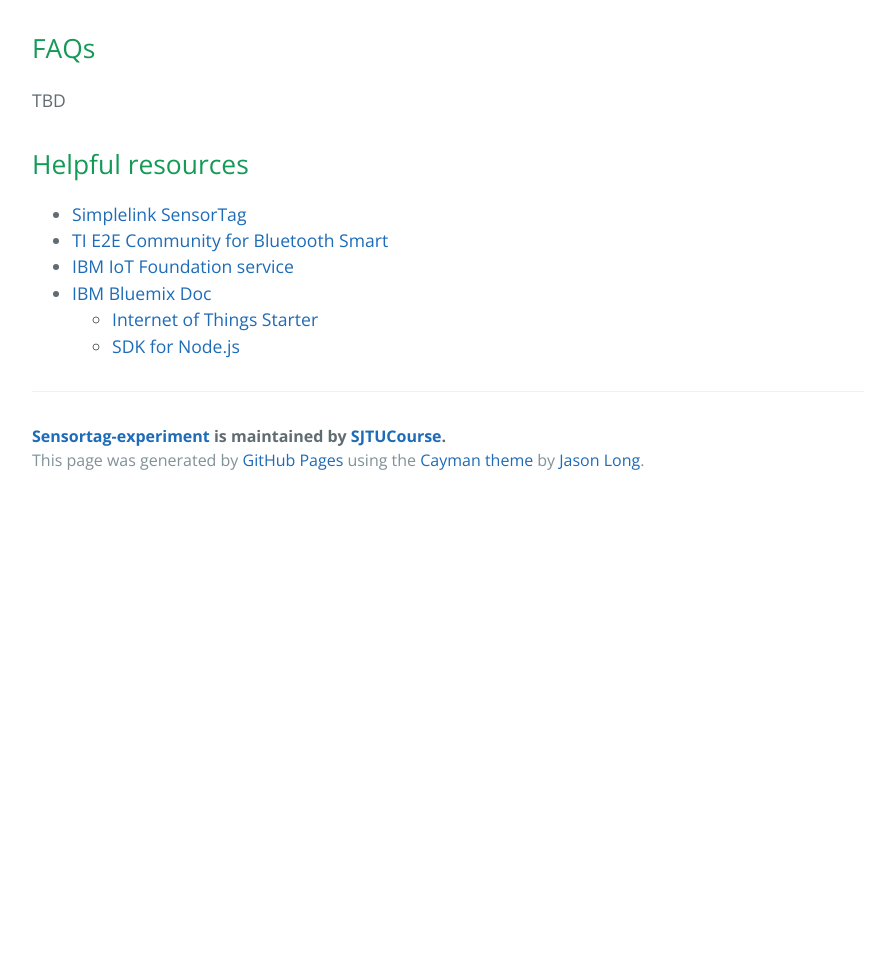
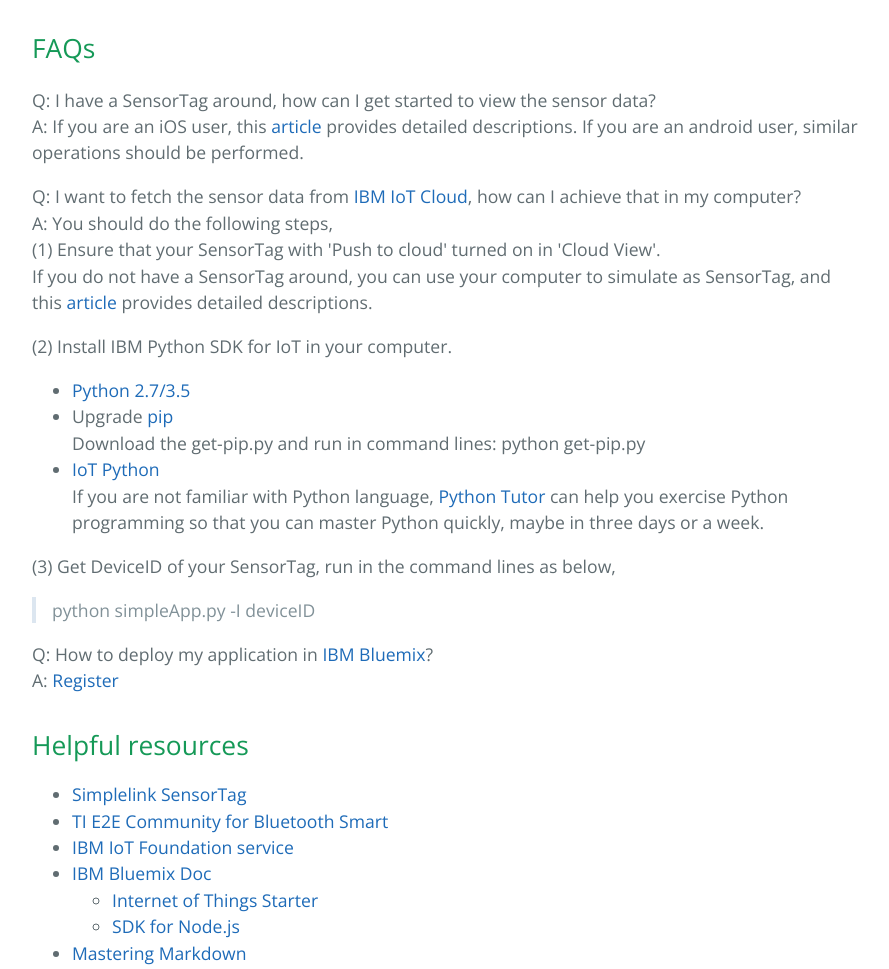
Before and after one commit to SJTUCourse/SensorTag-Experiment, a plain HTML site: page index.html in a window 1280 px wide. Shown: the part 1443-2412 px from the top of the page, without its empty margins (192-1081 px from the left). Before the commit the page ends 1947 px from the top, so only its background shows below. Drawn offline with nearby package versions, Linux system fonts and the light colour scheme.

Commit message:
Create gh-pages branch via GitHub

```diff
--- a/index.html
+++ b/index.html
@@ -20,12 +20,12 @@
 
     <section class="main-content">
       <h1>
-<a id="sensortag-experiment" class="anchor" href="#sensortag-experiment" aria-hidden="true"><span class="octicon octicon-link"></span></a>SensorTag-Experiment</h1>
+<a id="sensortag-experiment" class="anchor" href="#sensortag-experiment" aria-hidden="true"><span aria-hidden="true" class="octicon octicon-link"></span></a>SensorTag-Experiment</h1>
 
 <p>Requirements and FAQs for the experiment of SensorTag</p>
 
 <h2>
-<a id="requirements" class="anchor" href="#requirements" aria-hidden="true"><span class="octicon octicon-link"></span></a>Requirements</h2>
+<a id="requirements" class="anchor" href="#requirements" aria-hidden="true"><span aria-hidden="true" class="octicon octicon-link"></span></a>Requirements</h2>
 
 <ol>
 <li> Provide several real pictures of your SensorTag and identify all the chips of sensors in the pictures.<br>
@@ -45,17 +45,45 @@
 </ol>
 
 <h2>
-<a id="faqs" class="anchor" href="#faqs" aria-hidden="true"><span class="octicon octicon-link"></span></a>FAQs</h2>
+<a id="faqs" class="anchor" href="#faqs" aria-hidden="true"><span aria-hidden="true" class="octicon octicon-link"></span></a>FAQs</h2>
 
-<p>TBD  </p>
+<p>Q: I have a SensorTag around, how can I get started to view the sensor data?<br>
+A: If you are an iOS user, this <a href="https://developer.ibm.com/recipes/tutorials/find-your-sensortag-device-id-in-ios/">article</a> provides detailed descriptions. If you are an android user, similar operations should be performed.</p>
+
+<p>Q: I want to fetch the sensor data from <a href="https://quickstart.internetofthings.ibmcloud.com/#/device/">IBM IoT Cloud</a>, how can I achieve that in my computer?<br>
+A: You should do the following steps,<br>
+(1) Ensure that your SensorTag with 'Push to cloud' turned on in 'Cloud View'.<br>
+If you do not have a SensorTag around, you can use your computer to simulate as SensorTag, and this <a href="https://developer.ibm.com/recipes/tutorials/use-the-simulated-device-to-experience-the-iot-foundation/">article</a> provides detailed descriptions.  </p>
+
+<p>(2) Install IBM Python SDK for IoT in your computer.</p>
+
+<ul>
+<li><a href="https://www.python.org/downloads">Python 2.7/3.5</a></li>
+<li>Upgrade <a href="https://bootstrap.pypa.io/get-pip.py">pip</a><br>
+Download the get-pip.py and run in command lines: python get-pip.py<br>
+</li>
+<li>
+<a href="https://github.com/ibm-messaging/iot-python">IoT Python</a><br>
+If you are not familiar with Python language, <a href="http://pythontutor.com/">Python Tutor</a> can help you exercise Python programming so that you can master Python quickly, maybe in three days or a week.<br>
+</li>
+</ul>
+
+<p>(3) Get DeviceID of your SensorTag, run in the command lines as below,  </p>
+
+<blockquote>
+<p>python simpleApp.py -I deviceID  </p>
+</blockquote>
+
+<p>Q: How to deploy my application in <a href="https://www.ng.bluemix.net">IBM Bluemix</a>?<br>
+A: <a href="https://docs.internetofthings.ibmcloud.com/getting_started/register/index.html">Register</a>  </p>
 
 <h2>
-<a id="helpful-resources" class="anchor" href="#helpful-resources" aria-hidden="true"><span class="octicon octicon-link"></span></a>Helpful resources</h2>
+<a id="helpful-resources" class="anchor" href="#helpful-resources" aria-hidden="true"><span aria-hidden="true" class="octicon octicon-link"></span></a>Helpful resources</h2>
 
 <ul>
 <li><a href="http://www.ti.com/ww/en/wireless_connectivity/sensortag2015">Simplelink SensorTag</a></li>
 <li><a href="http://e2e.ti.com/support/wireless_connectivity/f/538">TI E2E Community for Bluetooth Smart</a></li>
-<li><a href="https://quickstart.internetofthings.ibmcloud.com/#/device/95096397e1ea/sensor/">IBM IoT Foundation service</a></li>
+<li><a href="https://quickstart.internetofthings.ibmcloud.com/#/device/">IBM IoT Foundation service</a></li>
 <li>
 <a href="https://www.ng.bluemix.net/docs">IBM Bluemix Doc</a>
 
@@ -63,6 +91,9 @@
 <li><a href="https://www.ng.bluemix.net/docs/starters/IoT/iot500.html">Internet of Things Starter</a></li>
 <li><a href="https://www.ng.bluemix.net/docs/#starters/nodejs/index.html#nodejs">SDK for Node.js</a></li>
 </ul>
+</li>
+<li>
+<a href="https://guides.github.com/features/mastering-markdown/">Mastering Markdown</a><br>
 </li>
 </ul>
 
```
Also changed, not shown: params.json (+7 -1 lines), stylesheets/github-light.css (+18 -10 lines).
